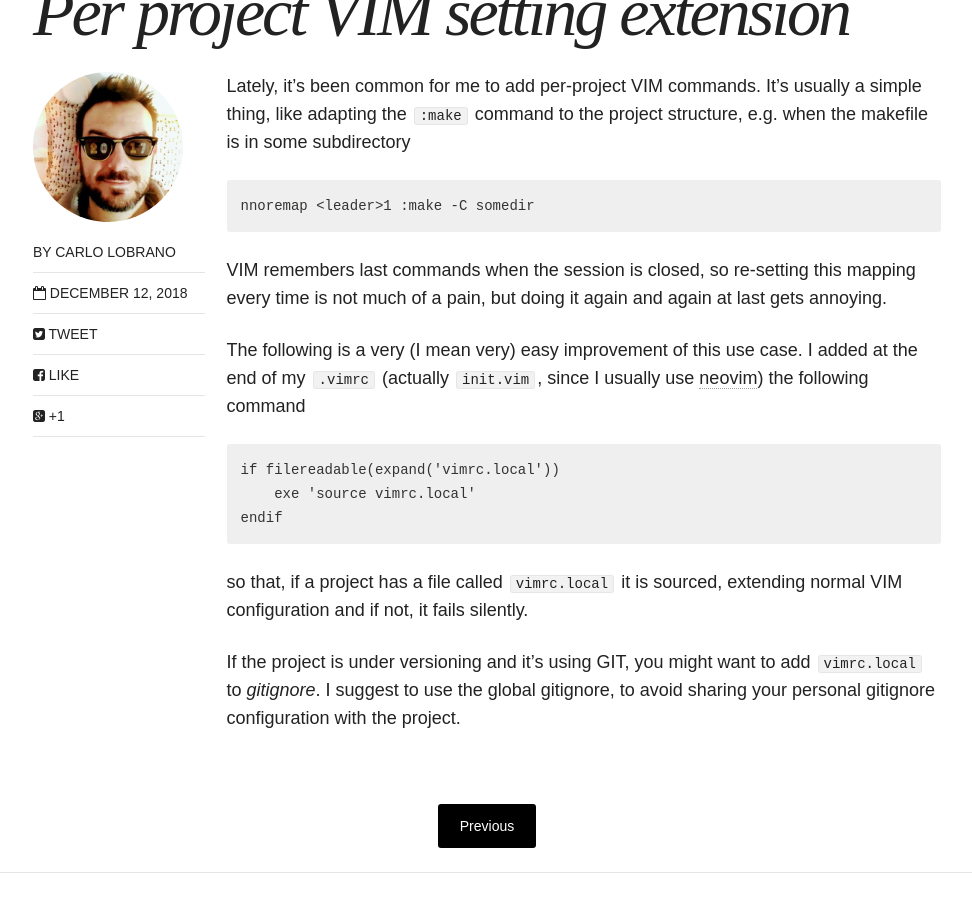
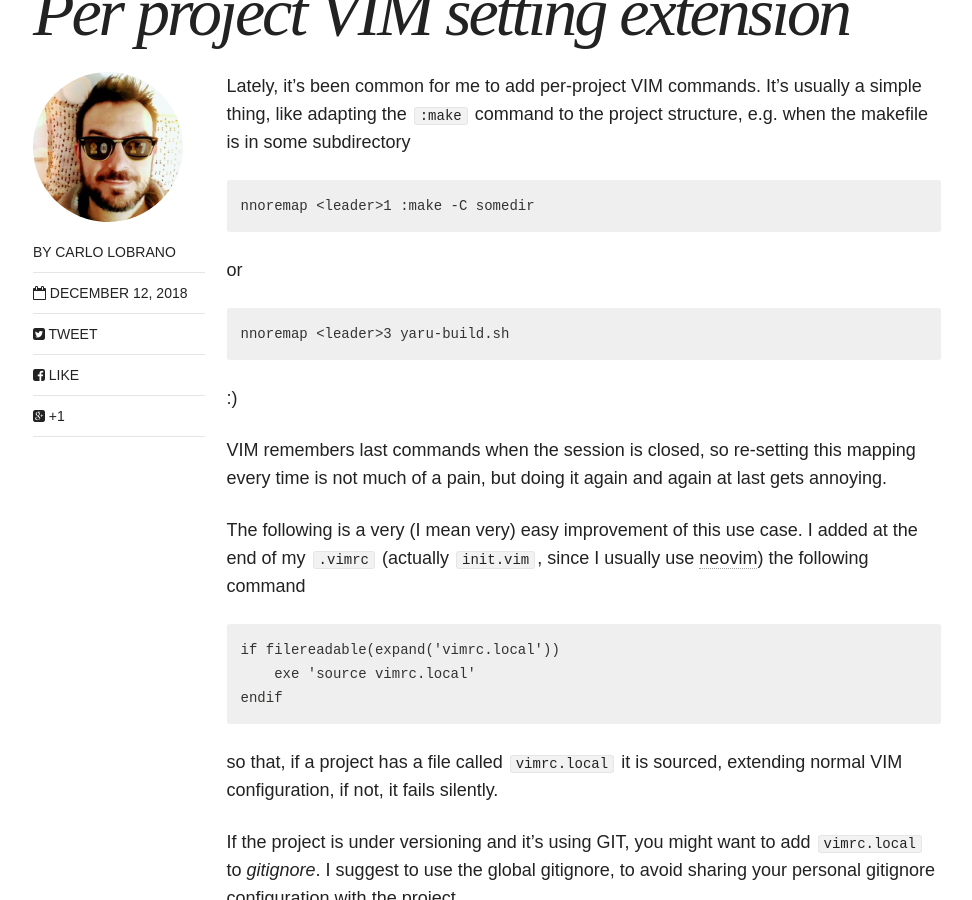
Before and after one commit to clobrano/clobrano.github.io, a Jekyll site: the page built from _posts/blog/2018-12-12-per-project-vimrc-extension.md, in a window 1280 px wide and 900 px high, scrolled down 323 px. Shown: the whole window, without its empty margins (153-1125 px from the left). Built offline with Jekyll 4.4.1, drawn with Linux system fonts in a browser that asks for light colours; nearby versions of some CDN libraries.

Commit message:
Update 2018-12-12-per-project-vimrc-extension.md

```diff
--- a/_posts/blog/2018-12-12-per-project-vimrc-extension.md
+++ b/_posts/blog/2018-12-12-per-project-vimrc-extension.md
@@ -13,6 +13,12 @@ Lately, it's been common for me to add per-project VIM commands. It's usually a
 
     nnoremap <leader>1 :make -C somedir
 
+or
+
+    nnoremap <leader>3 yaru-build.sh
+
+:)
+
 VIM remembers last commands when the session is closed, so re-setting this mapping every time is not much of a pain, but doing it again and again at last gets annoying.
 
 The following is a very (I mean very) easy improvement of this use case.
@@ -22,6 +28,6 @@ I added at the end of my `.vimrc` (actually `init.vim`, since I usually use [neo
         exe 'source vimrc.local'
     endif
 
-so that, if a project has a file called `vimrc.local` it is sourced, extending normal VIM configuration and if not, it fails silently.
+so that, if a project has a file called `vimrc.local` it is sourced, extending normal VIM configuration, if not, it fails silently.
 
 If the project is under versioning and it's using GIT, you might want to add `vimrc.local` to *gitignore*. I suggest to use the global gitignore, to avoid sharing your personal gitignore configuration with the project.
```
